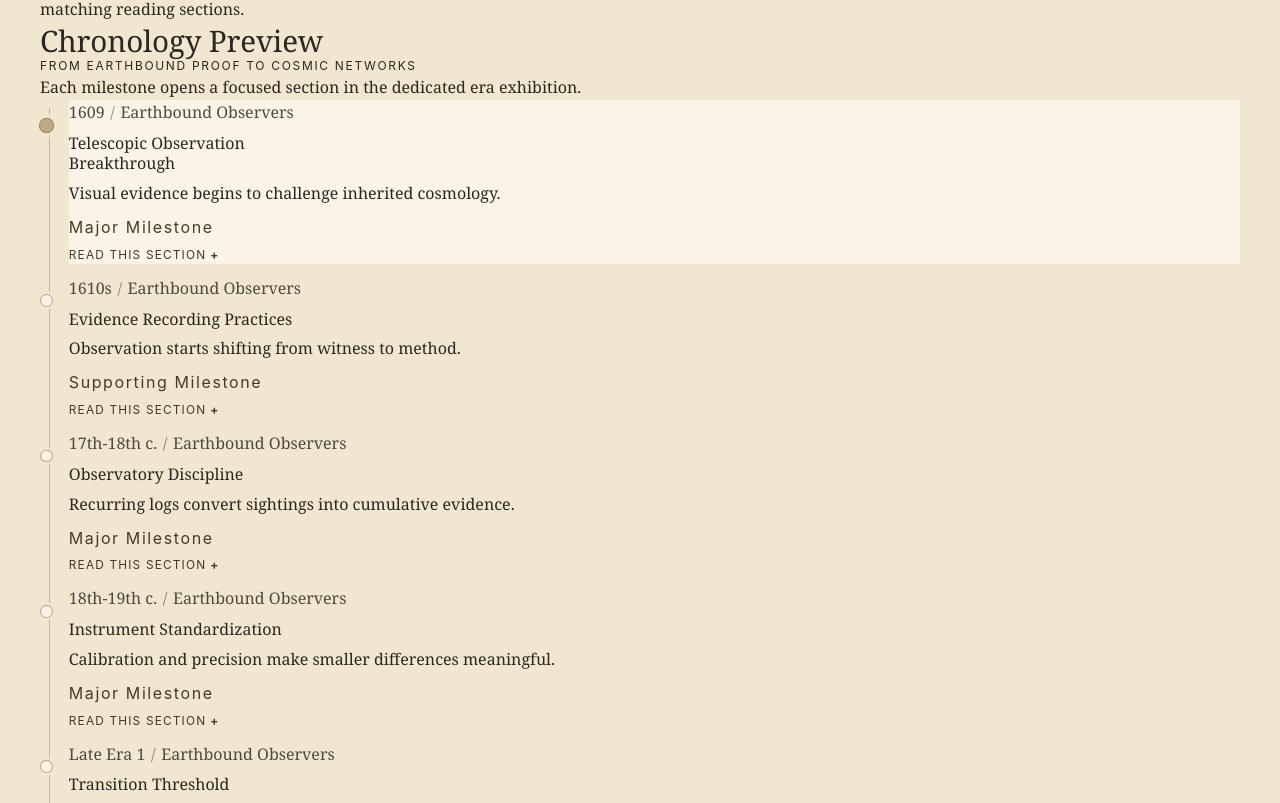
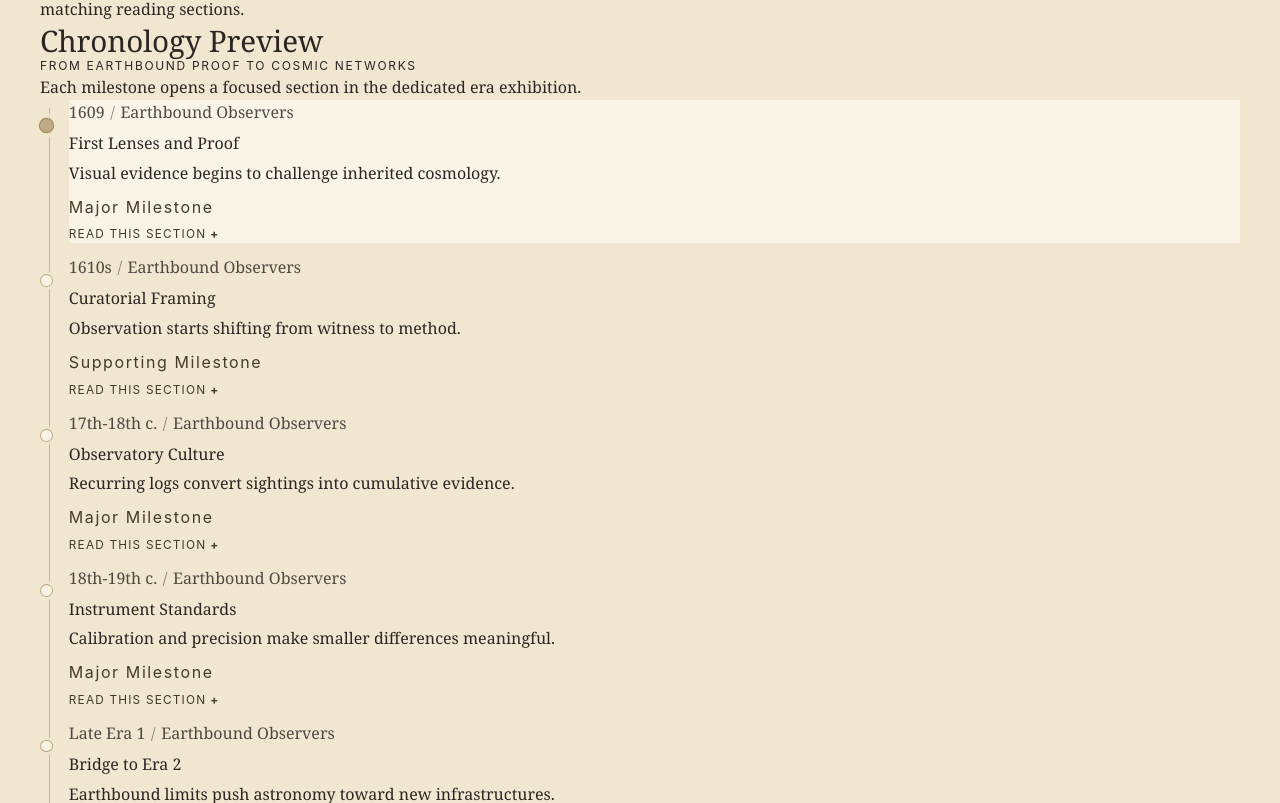
Before and after one commit to joey33o/IS117-Museum-, a Next.js app in the folder website/: page / in a window 1280 px wide. Shown: the part 1397-2200 px from the top of the page. Built offline with nearby package versions, Linux system fonts and the light colour scheme.

Commit message:
Updated Timeline to Match updated sections

```diff
--- a/website/app/page.tsx
+++ b/website/app/page.tsx
@@ -9,37 +9,37 @@ export default function Home() {
     {
       title: 'First Lenses and Proof',
       description: 'How observation became credible evidence through repeatability and method.',
-      href: '/eras/earthbound-observers#era1-first-lenses',
+      href: '/eras/earthbound-observers/#era1-first-lenses',
       era: 'Earthbound Observers',
     },
     {
       title: 'Observatory Culture',
       description: 'The record-keeping discipline that changed astronomy from episodes to systems.',
-      href: '/eras/earthbound-observers#era1-observatory-culture',
+      href: '/eras/earthbound-observers/#era1-observatory-culture',
       era: 'Earthbound Observers',
     },
     {
       title: 'Instrument Standards',
       description: 'Calibration, precision, and the limits that defined the end of terrestrial-only observing.',
-      href: '/eras/earthbound-observers#era1-instrument-standard',
+      href: '/eras/earthbound-observers/#era1-instrument-standard',
       era: 'Earthbound Observers',
     },
     {
       title: 'Orbital Shift',
       description: 'Why moving beyond atmosphere fundamentally changed what telescopes could measure.',
-      href: '/eras/cosmic-instruments#era2-orbital-shift',
+      href: '/eras/cosmic-instruments/#era2-orbital-shift',
       era: 'Cosmic Instruments',
     },
     {
       title: 'New Spectra',
       description: 'How infrared and X-ray observatories expanded the universe beyond visible-light assumptions.',
-      href: '/eras/cosmic-instruments#era2-spectrum-expansion',
+      href: '/eras/cosmic-instruments/#era2-spectrum-expansion',
       era: 'Cosmic Instruments',
     },
     {
       title: 'Networked Observatories',
       description: 'Global coordination, linked arrays, and shared data pipelines as modern evidence practice.',
-      href: '/eras/cosmic-instruments#era2-networked-observatories',
+      href: '/eras/cosmic-instruments/#era2-networked-observatories',
       era: 'Cosmic Instruments',
     },
   ];
--- a/website/components/content/home/timeline-rail.tsx
+++ b/website/components/content/home/timeline-rail.tsx
@@ -8,45 +8,45 @@ export function TimelineRail() {
     {
       id: 'home-era1-first-lenses',
       year: '1609',
-      title: 'Telescopic Observation Breakthrough',
+      title: 'First Lenses and Proof',
       summary: 'Visual evidence begins to challenge inherited cosmology.',
-      href: '/eras/earthbound-observers#era1-first-lenses',
+      href: '/eras/earthbound-observers/#era1-first-lenses',
       eraLabel: 'Earthbound Observers',
       importance: 'major' as const,
     },
     {
       id: 'home-era1-framing',
       year: '1610s',
-      title: 'Evidence Recording Practices',
+      title: 'Curatorial Framing',
       summary: 'Observation starts shifting from witness to method.',
-      href: '/eras/earthbound-observers#era1-framing',
+      href: '/eras/earthbound-observers/#era1-framing',
       eraLabel: 'Earthbound Observers',
       importance: 'supporting' as const,
     },
     {
       id: 'home-era1-observatory-culture',
       year: '17th-18th c.',
-      title: 'Observatory Discipline',
+      title: 'Observatory Culture',
       summary: 'Recurring logs convert sightings into cumulative evidence.',
-      href: '/eras/earthbound-observers#era1-observatory-culture',
+      href: '/eras/earthbound-observers/#era1-observatory-culture',
       eraLabel: 'Earthbound Observers',
       importance: 'major' as const,
     },
     {
       id: 'home-era1-instrument-standard',
       year: '18th-19th c.',
-      title: 'Instrument Standardization',
+      title: 'Instrument Standards',
       summary: 'Calibration and precision make smaller differences meaningful.',
-      href: '/eras/earthbound-observers#era1-instrument-standard',
+      href: '/eras/earthbound-observers/#era1-instrument-standard',
       eraLabel: 'Earthbound Observers',
       importance: 'major' as const,
     },
     {
       id: 'home-era1-bridge',
       year: 'Late Era 1',
-      title: 'Transition Threshold',
+      title: 'Bridge to Era 2',
       summary: 'Earthbound limits push astronomy toward new infrastructures.',
-      href: '/eras/earthbound-observers#era1-bridge',
+      href: '/eras/earthbound-observers/#era1-bridge',
       eraLabel: 'Earthbound Observers',
       importance: 'supporting' as const,
     },
@@ -55,7 +55,7 @@ export function TimelineRail() {
       year: '20th c.',
       title: 'Orbital Shift',
       summary: 'Space-based measurement gains stability and continuity.',
-      href: '/eras/cosmic-instruments#era2-orbital-shift',
+      href: '/eras/cosmic-instruments/#era2-orbital-shift',
       eraLabel: 'Cosmic Instruments',
       importance: 'major' as const,
     },
@@ -64,16 +64,16 @@ export function TimelineRail() {
       year: 'Late 20th c.',
       title: 'Spectrum Expansion',
       summary: 'New wavelengths reveal hidden cosmic processes.',
-      href: '/eras/cosmic-instruments#era2-spectrum-expansion',
+      href: '/eras/cosmic-instruments/#era2-spectrum-expansion',
       eraLabel: 'Cosmic Instruments',
       importance: 'major' as const,
     },
     {
       id: 'home-era2-networked-observatories',
       year: 'Contemporary',
-      title: 'Networked Evidence Era',
+      title: 'Networked Observatories',
       summary: 'Coordinated observatories redefine discovery as shared infrastructure.',
-      href: '/eras/cosmic-instruments#era2-networked-observatories',
+      href: '/eras/cosmic-instruments/#era2-networked-observatories',
       eraLabel: 'Cosmic Instruments',
       importance: 'supporting' as const,
     },
```
